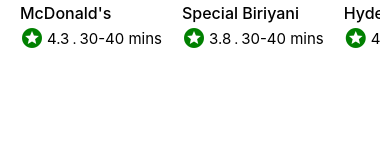
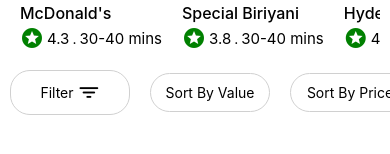
Before and after one commit to koushikm8926/Swiggy.Clone.2.0, a React Native app: screen / in a window 390 px wide. Shown: the part 428-582 px from the top of the page. Built offline with nearby package versions, Linux system fonts and the light colour scheme.

Commit message:
Filter and sorting Section done

```diff
--- a/screens/HomeScreen.js
+++ b/screens/HomeScreen.js
@@ -5,12 +5,14 @@
   SafeAreaView,
   Platform,
   TextInput,
+  Pressable,
 } from "react-native";
 import React from "react";
 import { Feather } from "@expo/vector-icons";
 import Carousel from "../components/Carousel";
 import FoodTypes from "../components/FoodTypes";
 import QuickFood from "../components/QuickFood";
+import { Ionicons } from '@expo/vector-icons';
 import { ScrollView } from "react-native";
 const HomeScreen = () => {
   return (
@@ -36,6 +38,22 @@
       <Carousel/>
       <FoodTypes/>
       <QuickFood/>
+      <View style={{flexDirection:'row', alignItems:'center', justifyContent:'space-around'}}>
+      <Pressable style={{ marginHorizontal:10, flexDirection:'row', alignItems:'center', borderWidth:1, borderColor:'#d0d0d0', padding:10, borderRadius:20, justifyContent:'center',  width:120}}>
+        <Text style={{marginRight:6}}>Filter</Text>
+        <Ionicons name="filter" size={20} color="black" />
+      </Pressable>
+
+      <Pressable style={{ marginHorizontal:10, flexDirection:'row', alignItems:'center', borderWidth:1, borderColor:'#d0d0d0', padding:10, borderRadius:20, justifyContent:'center', width:120}}>
+        <Text>Sort By Value</Text>
+
+      </Pressable>
+
+      <Pressable style={{ marginHorizontal:10, flexDirection:'row', alignItems:'center', borderWidth:1, borderColor:'#d0d0d0', padding:10, borderRadius:20, justifyContent:'center', width:120}}>
+        <Text>Sort By Price</Text>
+
+      </Pressable>
+      </View>
   </ScrollView>
   );
 };
```
